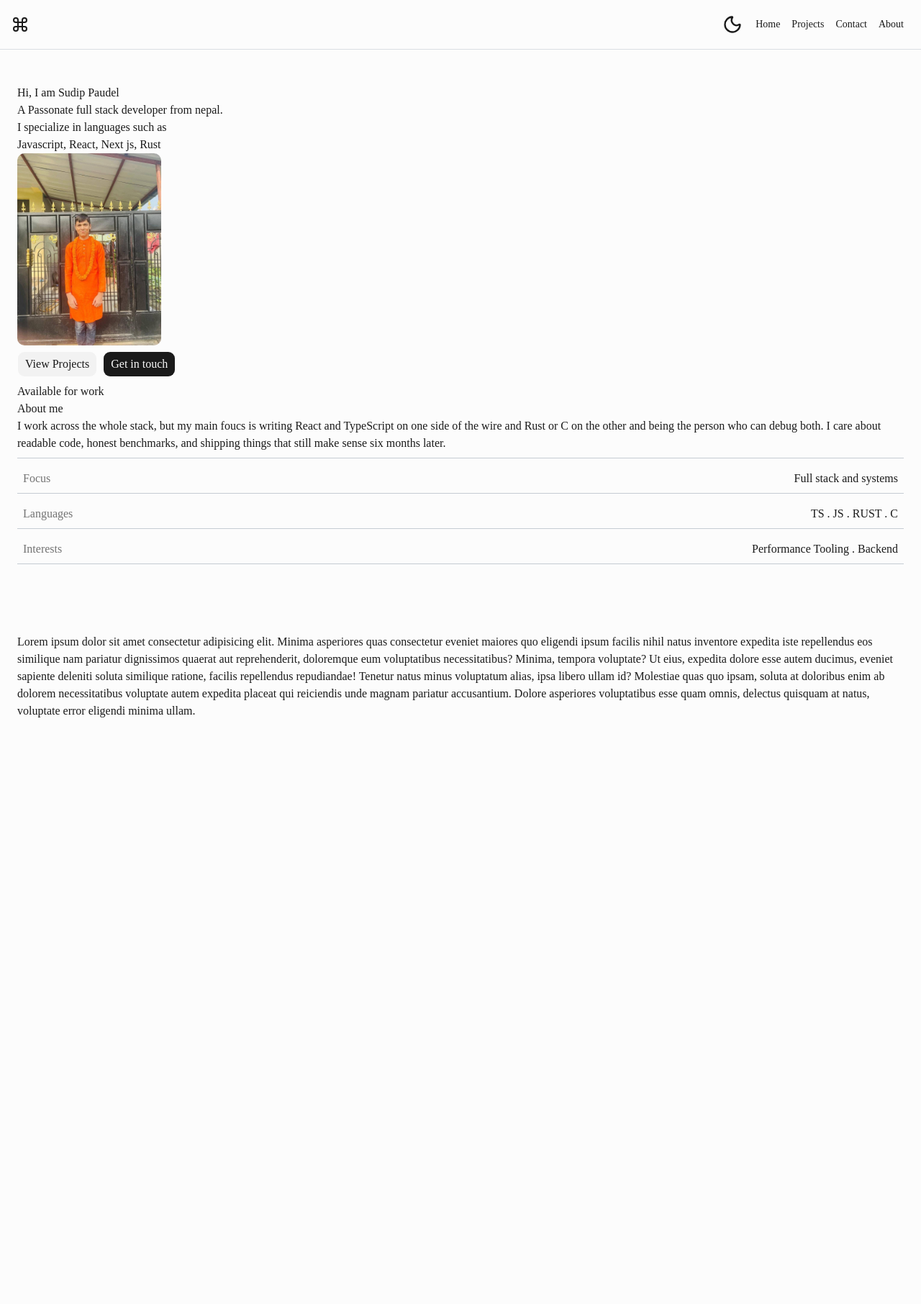
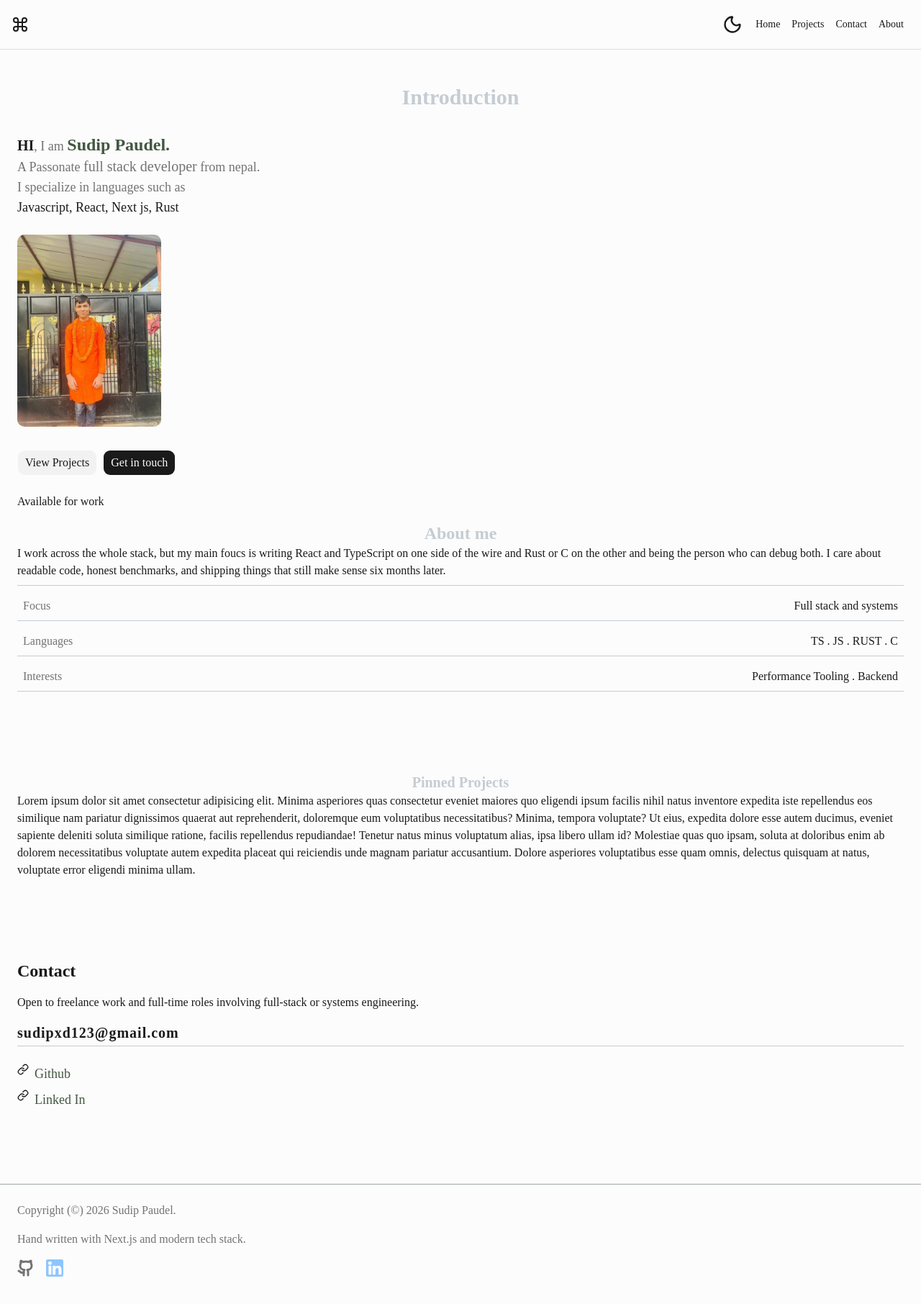
Before and after one commit to BayonetArch/portfolio, a Next.js app: page / in a window 1280 px wide. Shown: the top 1812 px of the page at 72% size. Built offline with nearby package versions, Linux system fonts and the light colour scheme.

Commit message:
add simple styling to the home page

```diff
--- a/app/about/page.tsx
+++ /dev/null
@@ -1,7 +0,0 @@
-export default function About() {
-  return (
-    <div>
-      <h1>ABOUT: TO BE DONE..</h1>
-    </div>
-  );
-}
--- /dev/null
+++ b/app/components/Footer.tsx
@@ -0,0 +1,69 @@
+function GithubIcon() {
+  return (
+    <svg
+      xmlns="http://www.w3.org/2000/svg"
+      width="24"
+      height="24"
+      viewBox="0 0 24 24"
+      fill="none"
+      stroke="currentColor"
+      strokeWidth="2"
+      strokeLinecap="round"
+      strokeLinejoin="round"
+      className="lucide lucide-github stroke-2 size-6 not-dark:stroke-3"
+    >
+      <path d="M15 22v-4a4.8 4.8 0 0 0-1-3.5c3 0 6-2 6-5.5.08-1.25-.27-2.48-1-3.5.28-1.15.28-2.35 0-3.5 0 0-1 0-3 1.5-2.64-.5-5.36-.5-8 0C6 2 5 2 5 2c-.3 1.15-.3 2.35 0 3.5A5.403 5.403 0 0 0 4 9c0 3.5 3 5.5 6 5.5-.39.49-.68 1.05-.85 1.65-.17.6-.22 1.23-.15 1.85v4" />
+      <path d="M9 18c-4.51 2-5-2-7-2" />
+    </svg>
+  );
+}
+
+function LinkedInIcon() {
+  return (
+    <svg
+      height="800px"
+      width="800px"
+      version="1.1"
+      id="Layer_1"
+      xmlns="http://www.w3.org/2000/svg"
+      xmlnsXlink="http://www.w3.org/1999/xlink"
+      viewBox="0 0 382 382"
+      xmlSpace="preserve"
+      className="fill-blue-300 size-6"
+    >
+      <path
+        d="M347.445,0H34.555C15.471,0,0,15.471,0,34.555v312.889C0,366.529,15.471,382,34.555,382h312.889
+	C366.529,382,382,366.529,382,347.444V34.555C382,15.471,366.529,0,347.445,0z M118.207,329.844c0,5.554-4.502,10.056-10.056,10.056
+	H65.345c-5.554,0-10.056-4.502-10.056-10.056V150.403c0-5.554,4.502-10.056,10.056-10.056h42.806
+	c5.554,0,10.056,4.502,10.056,10.056V329.844z M86.748,123.432c-22.459,0-40.666-18.207-40.666-40.666S64.289,42.1,86.748,42.1
+	s40.666,18.207,40.666,40.666S109.208,123.432,86.748,123.432z M341.91,330.654c0,5.106-4.14,9.246-9.246,9.246H286.73
+	c-5.106,0-9.246-4.14-9.246-9.246v-84.168c0-12.556,3.683-55.021-32.813-55.021c-28.309,0-34.051,29.066-35.204,42.11v97.079
+	c0,5.106-4.139,9.246-9.246,9.246h-44.426c-5.106,0-9.246-4.14-9.246-9.246V149.593c0-5.106,4.14-9.246,9.246-9.246h44.426
+	c5.106,0,9.246,4.14,9.246,9.246v15.655c10.497-15.753,26.097-27.912,59.312-27.912c73.552,0,73.131,68.716,73.131,106.472
+	L341.91,330.654L341.91,330.654z"
+      />
+    </svg>
+  );
+}
+
+export default function Footer() {
+  return (
+    <div className="p-6 outline mt-20 flex flex-col gap-4 text-muted-foreground">
+      <p>Copyright (&copy;) 2026 Sudip Paudel.</p>
+      <p>Hand written with Next.js and modern tech stack.</p>
+      <div>
+        <div className="flex gap-4">
+          <a href="https://github.com/BayonetArch" target="_blank">
+            <GithubIcon />
+          </a>
+          <a
+            href="https://www.linkedin.com/in/sudip-paudel-6b3b4b1b7/"
+            target="_blank"
+          >
+            <LinkedInIcon />
+          </a>
+        </div>
+      </div>
+    </div>
+  );
+}
--- a/app/components/HeroButton.tsx
+++ b/app/components/HeroButton.tsx
@@ -1,7 +1,12 @@
 "use client";
 
 import { Button } from "@/components/ui/button";
-import { redirect } from "next/navigation";
+
+function scrollToSection(sectionId: string) {
+  const target = document.getElementById(sectionId);
+  if (!target) return;
+  target.scrollIntoView({ behavior: "smooth", block: "start" });
+}
 
 export default function HeroButtons() {
   return (
@@ -10,18 +15,14 @@ export default function HeroButtons() {
         variant="secondary"
         size="lg"
         className="text-md hover:cursor-pointer"
-        onClick={() => {
-          redirect("/#projects");
-        }}
+        onClick={() => scrollToSection("projects")}
       >
         View Projects
       </Button>
       <Button
         size="lg"
         className="text-md hover:cursor-pointer"
-        onClick={() => {
-          redirect("/#contact");
-        }}
+        onClick={() => scrollToSection("contact")}
       >
         Get in touch
       </Button>
--- a/app/components/Navbar.tsx
+++ b/app/components/Navbar.tsx
@@ -17,7 +17,7 @@ import {
 } from "@/components/ui/navigation-menu";
 
 const navItems = [
-  { label: "Home", href: "/" },
+  { label: "Home", href: "/#home" },
   { label: "Projects", href: "/#projects" },
   { label: "Contact", href: "/#contact" },
   { label: "About", href: "/#about" },
--- a/app/components/ProjectsCard.tsx
+++ b/app/components/ProjectsCard.tsx
@@ -1,6 +1,9 @@
 export default function ProjectsCard() {
   return (
     <section id="projects" className="mt-24">
+      <p className="text-xl font-bold text-border text-center">
+        Pinned Projects
+      </p>
       <h1>
         Lorem ipsum dolor sit amet consectetur adipisicing elit. Minima
         asperiores quas consectetur eveniet maiores quo eligendi ipsum facilis
--- a/app/contact/page.jsx
+++ /dev/null
@@ -1,7 +0,0 @@
-export default function Contact() {
-  return (
-    <div>
-      <h1>CONTACT: TO BE DONE..</h1>
-    </div>
-  );
-}
--- a/app/globals.css
+++ b/app/globals.css
@@ -102,7 +102,7 @@
   --accent: hsl(120, 14%, 54%);
   --accent-foreground: hsl(0, 0%, 1%);
   --destructive: hsl(0, 100%, 42%);
-  --border: hsl(210, 13%, 50%);
+  --border: hsla(210, 13%, 50%,0.6);
   --input: hsl(210, 13%, 50%);
   --ring: hsl(120, 14%, 54%);
   --chart-1: hsl(120, 14%, 54%);
--- a/app/layout.tsx
+++ b/app/layout.tsx
@@ -5,13 +5,14 @@ import SwitchTheme from "./components/SwitchTheme";
 import { ThemeProvider } from "next-themes";
 import Link from "next/link";
 import { Command } from "lucide-react";
+import Footer from "./components/Footer";
 
 export const metadata: Metadata = {
   title: "Create Next App",
   description: "Generated by create next app",
 };
 
-function Top() {
+function Logo() {
   return (
     <Link href="/" className="flex gap-1 items-center ">
       <Command className="size-6" />
@@ -31,13 +32,14 @@ export default function RootLayout({ children }: LayoutProps<"/">) {
           disableTransitionOnChange
         >
           <header className="flex justify-between p-4 sticky top-0 z-20 bg-background border-b border-border/60">
-            <Top />
+            <Logo />
             <div className="flex gap-2 items-center justify-center">
               <SwitchTheme />
               <Navbar />
             </div>
           </header>
           <div className="mt-6 p-6"> {children}</div>
+          <Footer />
         </ThemeProvider>
       </body>
     </html>
--- a/app/page.tsx
+++ b/app/page.tsx
@@ -2,14 +2,25 @@ import Image from "next/image";
 import Photo from "./assets/photo.jpg";
 import ProjectsCard from "./components/ProjectsCard";
 import HeroButtons from "./components/HeroButton";
+import { Link as LinkIcon } from "lucide-react";
 
 function Introduction() {
   return (
-    <div>
-      <p>Hi, I am Sudip Paudel</p>
-      <p>A Passonate full stack developer from nepal.</p>
-      <p>I specialize in languages such as</p>
-      <p>Javascript, React, Next js, Rust</p>
+    <div className="flex flex-col gap-8 ">
+      <p className="text-3xl font-bold text-border text-center">Introduction</p>
+
+      <div className="text-lg text-muted-foreground flex flex-col">
+        <p>
+          <span className="font-bold text-xl text-foreground">HI</span>, I am{" "}
+          <span className="font-bold text-2xl text-accent">Sudip Paudel.</span>
+        </p>
+        <p>
+          A Passonate <span className=" text-xl">full stack developer</span>{" "}
+          from nepal.
+        </p>
+        <p>I specialize in languages such as</p>
+        <p className="text-foreground">Javascript, React, Next js, Rust</p>
+      </div>
     </div>
   );
 }
@@ -46,7 +57,9 @@ const aboutItems = [
 function About() {
   return (
     <section id="about">
-      <h1>About me</h1>
+      <p className="text-2xl font-bold text-border text-center">
+        About me
+      </p>
       <p>
         I work across the whole stack, but my main foucs is writing React and
         TypeScript on one side of the wire and Rust or C on the other and being
@@ -64,7 +77,7 @@ function About() {
               <p className="text-muted-foreground">{item.topic}</p>
               <p className="text-right">{item.desc}</p>
             </div>
-            <hr className="" />
+            <hr />
           </div>
         ))}
       </div>
@@ -72,18 +85,70 @@ function About() {
   );
 }
 
-export default function Home() {
+const contactItems = [
+  { name: "Github", href: "https://github.com/BayonetArch" },
+  {
+    name: "Linked In",
+    href: "https://www.linkedin.com/in/sudip-paudel-6b3b4b1b7/",
+  },
+];
+
+function ContactLinks({ name, href }: { name: string; href: string }) {
   return (
-    <div className=" h-full">
+    <a href={href} target="_blank" className="flex gap-2">
+      <LinkIcon className="size-4" />
+      <span className="text-lg text-accent hover:text-foreground transition-all duration-250">
+        {name}
+      </span>
+    </a>
+  );
+}
+
+function Contact() {
+  return (
+    <section id="contact" className="mt-24 flex flex-col gap-4">
+      <p className="text-2xl font-bold">Contact</p>
+      <p>
+        Open to freelance work and full-time roles involving full-stack or
+        systems engineering.
+      </p>
+      <a
+        href="mailto:sudipxd123@gmail.com"
+        className="font-bold text-xl tracking-wider inline-block hover:cursor-pointer transition-all duration-250 ease-in-out hover:text-muted-foreground active:scale-95"
+      >
+        sudipxd123@gmail.com
+        <hr className="mt-1" />
+      </a>
+
+      <div className="flex flex-col gap-2 mt-2">
+        {contactItems.map((item) => (
+          <ContactLinks key={item.name} name={item.name} href={item.href} />
+        ))}
+      </div>
+    </section>
+  );
+}
+
+function HeroHeader() {
+  return (
+    <div className="flex flex-col gap-6">
       <Introduction />
       <PhotoCard />
       <HeroButtons />
+    </div>
+  );
+}
+
+export default function Home() {
+  return (
+    <section className="h-full flex flex-col gap-4" id="home">
+      <HeroHeader />
       <div>
         <p>Available for work </p>
       </div>
       <About />
       <ProjectsCard />
-      <div className="h-screen" />
-    </div>
+      <Contact />
+    </section>
   );
 }
--- a/next.config.ts
+++ b/next.config.ts
@@ -2,6 +2,9 @@ import type { NextConfig } from "next";
 
 const nextConfig: NextConfig = {
   allowedDevOrigins: ["192.168.18.214"],
+  devIndicators: {
+    position: "bottom-right",
+  }
   /* config options here */
 };
 
```
Also changed, not shown: app/assets/github-icon.svg (added), app/fonts.ts (added), 1 other file (tests, documents, lock files or other folders).
